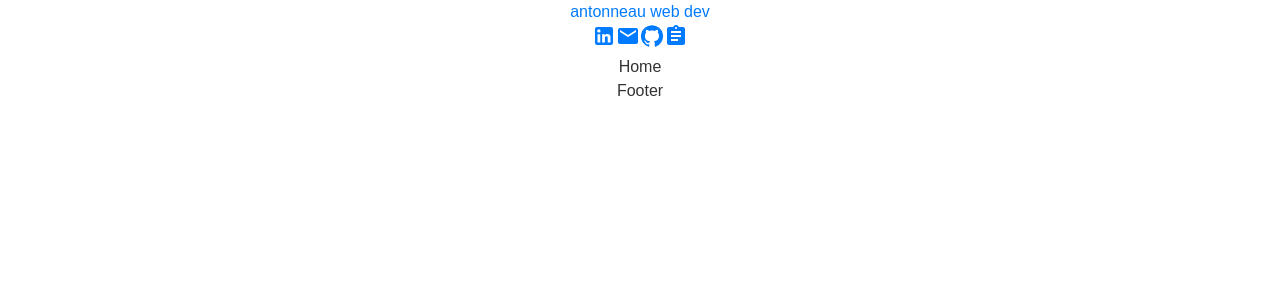
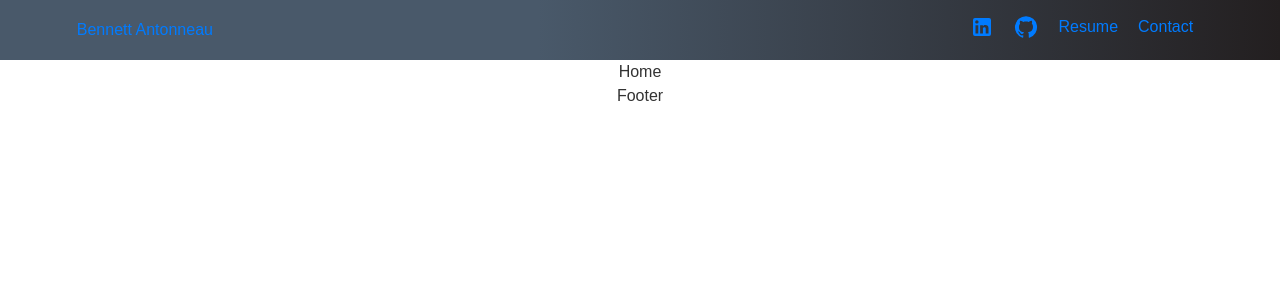
Before and after one commit to bantonneau/WebDevPortfolio, a React (Create React App) app: page / in a window 1280 px wide. Shown: the top 300 px of the page. Built offline with nearby package versions, Linux system fonts and the light colour scheme.

Commit message:
update nav styles

```diff
--- a/src/components/Navbar.js
+++ b/src/components/Navbar.js
@@ -1,27 +1,23 @@
 import React from 'react'
 import { Link } from 'react-router-dom'
 import '../styles/Navbar.css'
-import { LinkedIn, GitHub, Email, Assignment } from '@mui/icons-material'
+import { LinkedIn, GitHub} from '@mui/icons-material'
 
 function Navbar() {
     return (
         <nav className='navbar'>
             <div className='navbar-logo'>
-                <a href='/'>antonneau web dev</a>
+                <a href='/'>Bennett Antonneau</a>
             </div>
             <div className='linkIcons'>
                 <Link to="https://www.linkedin.com/in/benantonn/" target='_blank'>
                     <LinkedIn />
                 </Link>
-                <Link to='mailto:benantonn@gmail.com' target='_blank'>
-                    <Email />
-                </Link>
                 <Link to='https://github.com/bantonneau' target='_blank'>
                     <GitHub className='githubIcon' />
                 </Link>
-                <Link to="/resume">
-                    <Assignment />
-                </Link>
+                <a>Resume</a>
+                <a>Contact</a>
             </div>
         </nav>
     )
--- a/src/styles/Navbar.css
+++ b/src/styles/Navbar.css
@@ -0,0 +1,18 @@
+.navbar {
+    display: flex;
+    justify-content: space-between;
+    align-items: center;
+    padding: 0 6vw 0 6vw;
+    height: 60px;
+    background: rgb(73,89,106);
+    background: linear-gradient(90deg, rgba(73,89,106,1) 42%, rgba(35,31,32,1) 100%);
+}
+
+.linkIcons {
+    display: flex;
+    align-items: flex-start;
+}
+
+.linkIcons a {
+    padding: 10px;
+}
```
